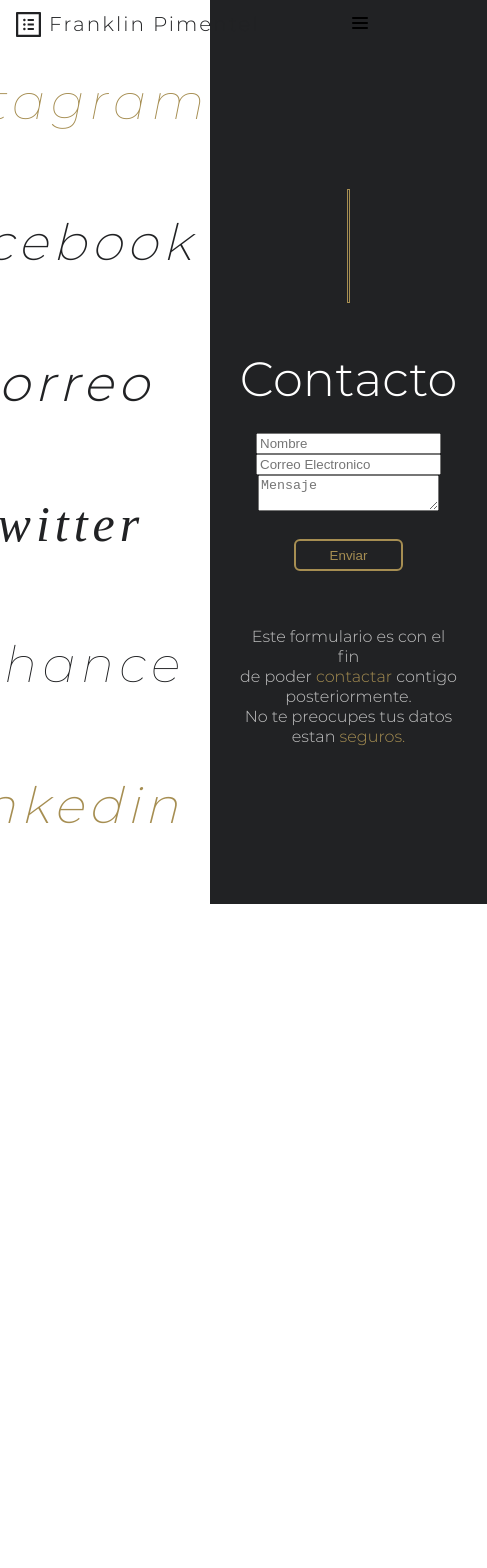
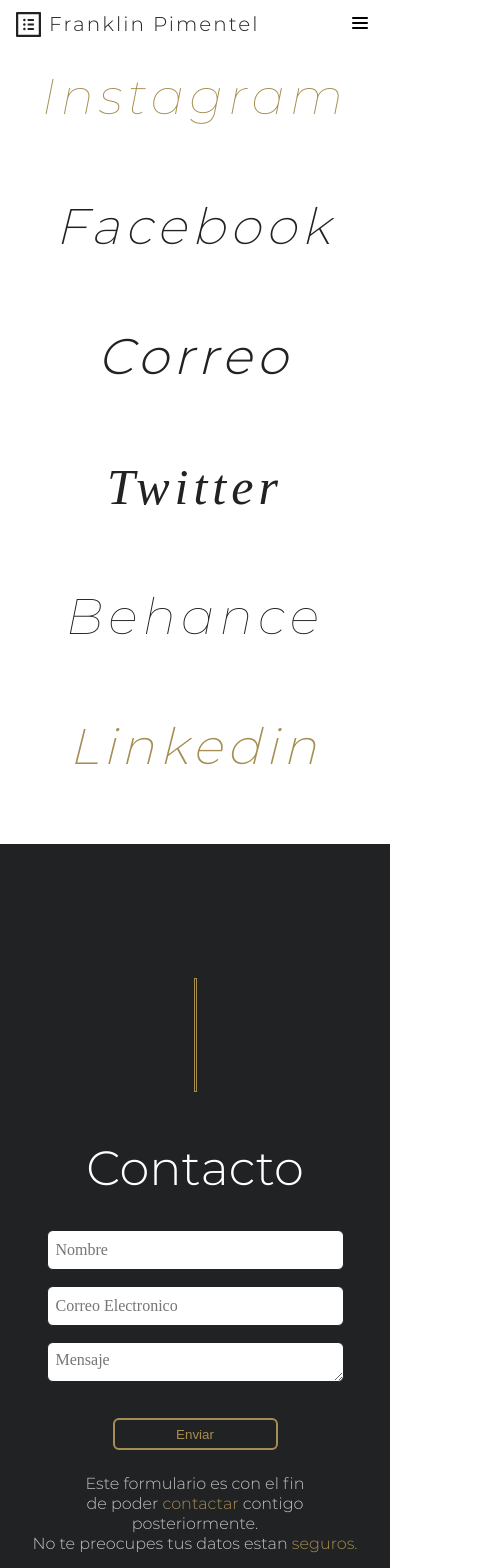
Before and after one commit to Franklingp/portafolioReact, a React app: page /contact in a window 390 px wide. Shown: the top 1568 px of the page, 487 px wide, since content can reach past the window. Before the commit the page ends 908 px from the top, so only its background shows below. Built offline with nearby package versions, Linux system fonts and the light colour scheme; no server answers; a web font is replaced by a local one.

Commit message:
Los estilos de contacto se han reparado y se ha eliminado bootstrap y material ui antiguo junto con otras dependecias

```diff
--- a/package.json
+++ b/package.json
@@ -32,13 +32,9 @@
   "dependencies": {
     "@emotion/react": "^11.5.0",
     "@emotion/styled": "^11.3.0",
-    "@material-ui/core": "^4.12.3",
-    "@material-ui/icons": "^4.11.2",
     "@mui/material": "^5.0.6",
     "@mui/styled-engine-sc": "^5.0.4",
     "animate.css": "^4.1.1",
-    "bootstrap": "^5.1.2",
-    "jquery": "^3.6.0",
     "mui-datatables": "^3.7.8",
     "react-dom": "^17.0.2",
     "react-redux": "^7.2.5",
--- a/src/assets/styles/Contact.css
+++ b/src/assets/styles/Contact.css
@@ -1,12 +1,14 @@
-.content {
+.Contact-content {
+	z-index: 0;
+	font-family: "Montserrat";
+	display: flex;
+	flex-direction: row;
+	flex-wrap: nowrap;
+	justify-content: flex-start;
+	align-items: stretch;
 	width: 100vw;
 	height: 100vh;
-	display: flex;
-	justify-content: flex-end;
-	align-items: stretch;
-	flex-wrap: wrap;
-	flex-direction: row;
-	font-family: "Montserrat";
+	overflow-x: none;
 }
 
 .contact-seccion-izq {
@@ -81,6 +83,14 @@
 	color: #a68e52;
 	background-color: #212224;
 	margin-top: 24px;
+	transition: 300ms;
+	cursor: pointer;
+}
+
+.btn-contact:hover {
+	transition: 300ms;
+	color: white;
+	border-color: white;
 }
 
 .text-form {
@@ -98,11 +108,29 @@
 	color: #a68e52;
 }
 
+.custom-input {
+	color: #222325;
+	background-color: white;
+	height: 40px;
+	font-size: 24px;
+	box-sizing: border-box;
+	padding: 8px;
+	width: 90%;
+	border-radius: 6px;
+	border: 1px solid #222325;
+	margin: 8px;
+	font-size: 16px;
+	font-family: auto;
+	outline: none;
+}
+
 @media (max-width: 750px) {
-	.content {
+	.Contact-content {
 		width: 100vw;
+		flex-wrap: wrap;
 	}
 	.contact-seccion-izq {
+		box-sizing: border-box;
 		padding-top: 32px;
 		padding-bottom: 32px;
 		width: 100vw;
@@ -118,8 +146,13 @@
 		font-size: 60px;
 	}
 
+	.text-form {
+		top: 8px;
+	}
+
 	.contact-seccion-der {
 		width: 100vw;
-		min-height: 100vh;
+		height: 100vh;
+		box-sizing: border-box;
 	}
 }
--- a/src/components/ProjectCard.jsx
+++ b/src/components/ProjectCard.jsx
@@ -4,7 +4,7 @@ import "../assets/styles/ProjectCard.css";
 const ProjectCard = ({ name, date, category, classess }) => {
 	return (
 		<article className={`content-card ${classess}`}>
-			<h2 className="card-title text-ligth">{name}</h2>
+			<h2 className="card-title text-extra-ligth">{name}</h2>
 			<span className="card-date text-ligth">{date}</span>
 			<span className="card-category text-ligth">{category}</span>
 		</article>
--- a/src/pages/Contact.js
+++ /dev/null
@@ -1,102 +0,0 @@
-import React, { useState } from 'react';
-import { connect } from 'react-redux';
-import { addNewMessage } from '../redux/actions/contactActions';
-import global from '../config';
-
-//styles
-import '../assets/styles/Contact.css';
-
-
-const Contact = (props) => {
-    const [form, setForm] = useState({
-        name: "",
-        email: "",
-        message: "",
-    });
-
-    const handleSubmit = (event) => {
-        event.preventDefault();
-        props.addNewMessage({ ...form });
-        alert(`Gracias ${name} por dejar tu mensaje, proxiamente estare contactando contigo.`);
-        setForm({
-            name: "",
-            email: "",
-            message: "",
-        })
-    }
-
-    const handleChange = (e) => {
-        setForm({
-            ...form,
-            [e.target.name]: e.target.value
-        })
-    }
-
-    return (
-        <section className={"contenido animate__animated animate__fadeIn"}>
-            <div className="contact-seccion-izq">
-                <a href={global.instagram} className="big-text" style={{ color: '#A68E52', fontFamily: 'Thin-italic' }}>Instagram</a>
-                <a href={global.facebook} className="big-text" style={{ fontFamily: 'Extra-ligth' }}>Facebook</a>
-                <a href={global.email} className="big-text" style={{ fontFamily: 'Ligth' }}>Correo</a>
-                <a href={global.twitter} className="big-text" style={{ fontFamily: 'Regular' }}>Twitter</a>
-                <a href={global.behance} className="big-text" style={{ fontFamily: 'Thin-italic' }}>Behance</a>
-                <a href={global.linkedin} className="big-text" style={{ color: '#A68E52', fontFamily: 'Extra-ligth' }}>Linkedin</a>
-            </div>
-            <div className="contact-seccion-der">
-                <hr className="vector-contact" />
-                <h2 className="contact-title text-ligth">Contacto</h2>
-
-                <form onSubmit={handleSubmit}>
-
-                    <div className="mb-3">
-                        <input
-                            type="text"
-                            className="form-control"
-                            name="name"
-                            placeholder="Nombre"
-                            value={form.name}
-                            required
-                            onChange={handleChange}
-                        />
-                    </div>
-
-                    <div className="mb-3">
-                        <input type="email"
-                            className="form-control"
-                            name="email"
-                            placeholder="Correo Electronico"
-                            value={form.email}
-                            onChange={handleChange}
-                            required
-                        />
-                    </div>
-
-                    <div className="mb-3">
-                        <textarea
-                            type="text"
-                            className="form-control"
-                            name="message"
-                            placeholder="Mensaje"
-                            value={form.message}
-                            onChange={handleChange}
-                        />
-                    </div>
-
-                    <input type="submit" className="btn-contact" value="Enviar" />
-
-                </form>
-                <p className="text-form text-ligth">
-                    Este formulario es con el fin <br />
-                    de poder <span className="ligth">contactar</span> contigo posteriormente. <br />
-                    No te preocupes tus datos estan <span className="ligth">seguros.</span>
-                </p>
-            </div>
-        </section>
-    );
-}
-
-const mapDispatchToProps = {
-    addNewMessage
-}
-
-export default connect(null, mapDispatchToProps)(Contact);
--- /dev/null
+++ b/src/pages/Contact.jsx
@@ -0,0 +1,141 @@
+import React, { useState } from "react";
+import { connect } from "react-redux";
+import { addNewMessage } from "../redux/actions/contactActions";
+import { TextField } from "@mui/material";
+import global from "../config";
+
+//styles
+import "../assets/styles/Contact.css";
+
+const Contact = (props) => {
+	const [form, setForm] = useState({
+		name: "",
+		email: "",
+		message: "",
+	});
+
+	const handleSubmit = (event) => {
+		event.preventDefault();
+		props.addNewMessage({ ...form });
+		alert(
+			`Gracias ${name} por dejar tu mensaje, proxiamente estare contactando contigo.`
+		);
+		setForm({
+			name: "",
+			email: "",
+			message: "",
+		});
+	};
+
+	const handleChange = (e) => {
+		setForm({
+			...form,
+			[e.target.name]: e.target.value,
+		});
+	};
+
+	return (
+		<section className={"Contact-content animate__animated animate__fadeIn"}>
+			<div className="contact-seccion-izq">
+				<a
+					href={global.instagram}
+					className="big-text"
+					style={{ color: "#A68E52", fontFamily: "Thin-italic" }}
+				>
+					Instagram
+				</a>
+				<a
+					href={global.facebook}
+					className="big-text"
+					style={{ fontFamily: "Extra-ligth" }}
+				>
+					Facebook
+				</a>
+				<a
+					href={global.email}
+					className="big-text"
+					style={{ fontFamily: "Ligth" }}
+				>
+					Correo
+				</a>
+				<a
+					href={global.twitter}
+					className="big-text"
+					style={{ fontFamily: "Regular" }}
+				>
+					Twitter
+				</a>
+				<a
+					href={global.behance}
+					className="big-text"
+					style={{ fontFamily: "Thin-italic" }}
+				>
+					Behance
+				</a>
+				<a
+					href={global.linkedin}
+					className="big-text"
+					style={{ color: "#A68E52", fontFamily: "Extra-ligth" }}
+				>
+					Linkedin
+				</a>
+			</div>
+			<div className="contact-seccion-der">
+				<hr className="vector-contact" />
+				<h2 className="contact-title text-ligth">Contacto</h2>
+
+				<form onSubmit={handleSubmit}>
+					<div className="mb-3">
+						<input
+							type="text"
+							className="custom-input"
+							name="name"
+							placeholder="Nombre"
+							value={form.name}
+							required
+							onChange={handleChange}
+						/>
+					</div>
+
+					<div className="mb-3">
+						<input
+							type="email"
+							className="custom-input"
+							name="email"
+							placeholder="Correo Electronico"
+							value={form.email}
+							onChange={handleChange}
+							required
+						/>
+					</div>
+
+					<div className="mb-3">
+						<textarea
+							type="text"
+							className="custom-input"
+							name="message"
+							placeholder="Mensaje"
+							value={form.message}
+							onChange={handleChange}
+						/>
+					</div>
+
+					<input type="submit" className="btn-contact" value="Enviar" />
+				</form>
+				<p className="text-form text-ligth">
+					Este formulario es con el fin <br />
+					de poder <span className="ligth">contactar</span> contigo
+					posteriormente. <br />
+					No te preocupes tus datos estan{" "}
+					<span className="ligth">seguros.</span>
+				</p>
+			</div>
+		</section>
+	);
+};
+
+const mapDispatchToProps = {
+	addNewMessage,
+};
+
+export default connect(null, mapDispatchToProps)(Contact);
```
Also changed, not shown: 1 other file (tests, documents, lock files or other folders).
